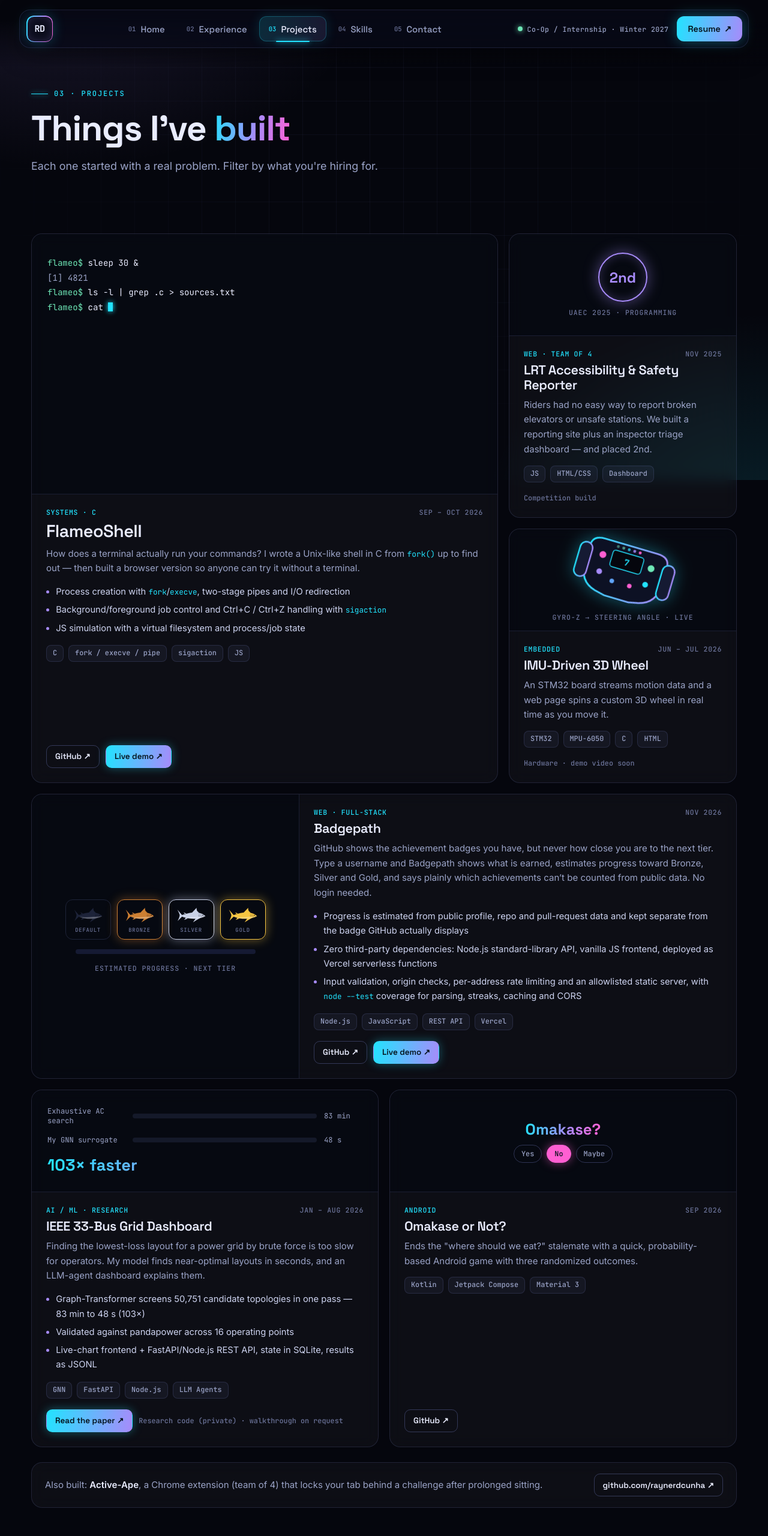
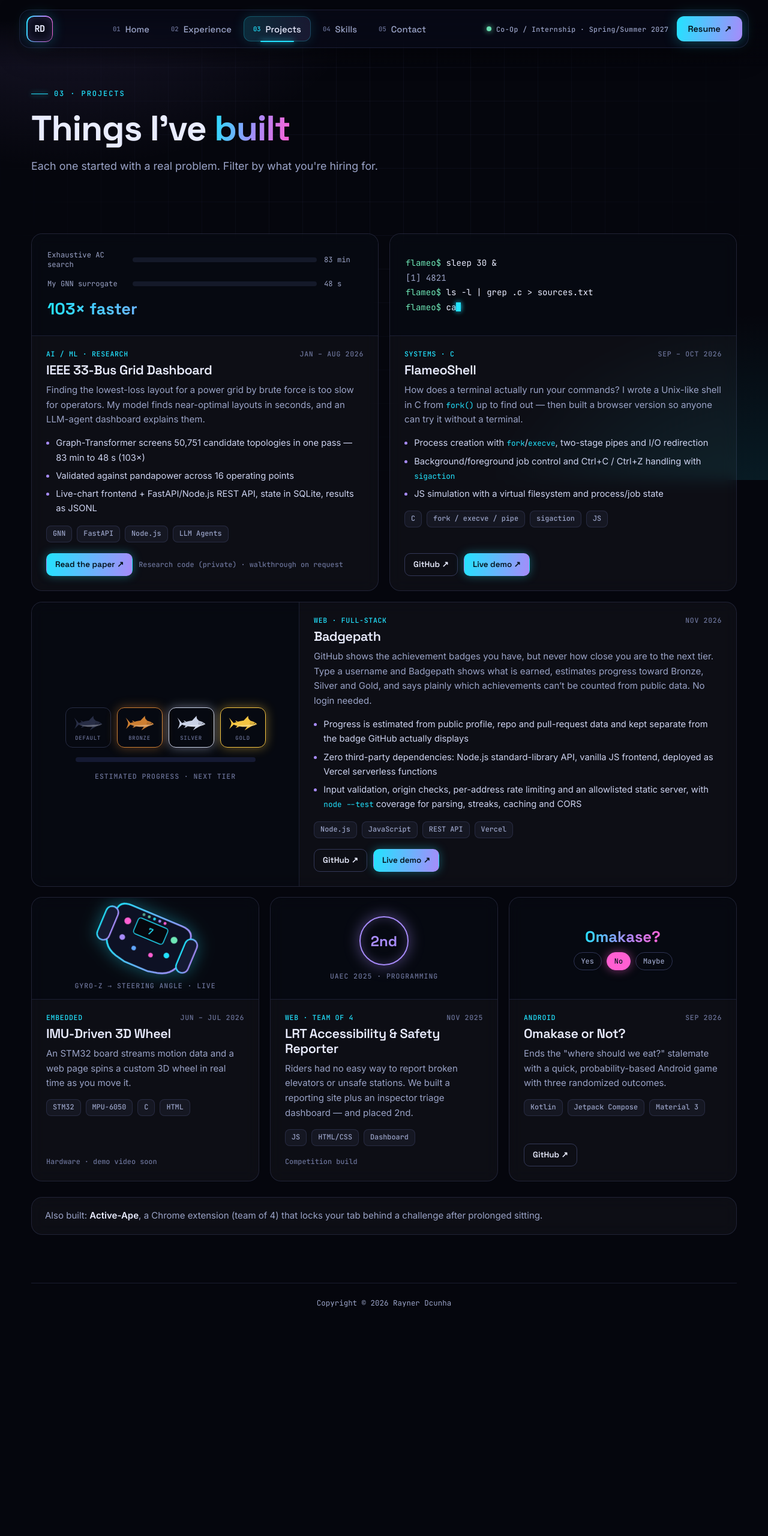
Before and after one commit to raynerdcunha/portfolio-website, a plain HTML site: page projects/index.html in a window 1280 px wide. Shown: the top 2560 px of the page at 60% size. After the commit the page ends 2244 px from the top, so only its background shows below. Drawn offline with Linux system fonts and the light colour scheme.

Commit message:
Major Change

```diff
--- a/index.html
+++ b/index.html
@@ -3,26 +3,26 @@
 <head>
   <meta charset="utf-8">
   <meta name="viewport" content="width=device-width, initial-scale=1">
-  <title>Rayner Dcunha | Computer Engineering Co-op Student</title>
-  <meta name="description" content="Rayner Dcunha — Computer Engineering co-op student at the University of Alberta building ML systems, full-stack web apps and systems software. Looking for a co-op/internship starting Winter 2027.">
+  <title>Rayner Dcunha | Computer Engineering Co-Op Student</title>
+  <meta name="description" content="Rayner Dcunha — Computer Engineering Co-Op student at the University of Alberta building ML systems, full-stack web apps and systems software. Looking for a Co-Op/internship starting Spring/Summer 2027.">
   <meta name="author" content="Rayner Dcunha">
   <meta name="robots" content="index, follow, max-image-preview:large">
   <link rel="canonical" href="https://www.raynerdcunha.com/">
   <meta property="og:type" content="website">
   <meta property="og:site_name" content="Rayner's Domain">
-  <meta property="og:title" content="Rayner Dcunha | Computer Engineering Co-op Student">
-  <meta property="og:description" content="Rayner Dcunha — Computer Engineering co-op student at the University of Alberta building ML systems, full-stack web apps and systems software. Looking for a co-op/internship starting Winter 2027.">
+  <meta property="og:title" content="Rayner Dcunha | Computer Engineering Co-Op Student">
+  <meta property="og:description" content="Rayner Dcunha — Computer Engineering Co-Op student at the University of Alberta building ML systems, full-stack web apps and systems software. Looking for a Co-Op/internship starting Spring/Summer 2027.">
   <meta property="og:url" content="https://www.raynerdcunha.com/">
   <meta property="og:image" content="https://www.raynerdcunha.com/assets/images/og-preview.png">
   <meta property="og:image:width" content="1200">
   <meta property="og:image:height" content="630">
-  <meta property="og:image:alt" content="Rayner's Domain: portfolio of Rayner Dcunha, Computer Engineering co-op student">
+  <meta property="og:image:alt" content="Rayner's Domain: portfolio of Rayner Dcunha, Computer Engineering Co-Op student">
   <meta property="og:locale" content="en_CA">
   <meta name="twitter:card" content="summary_large_image">
-  <meta name="twitter:title" content="Rayner Dcunha | Computer Engineering Co-op Student">
-  <meta name="twitter:description" content="Rayner Dcunha — Computer Engineering co-op student at the University of Alberta building ML systems, full-stack web apps and systems software. Looking for a co-op/internship starting Winter 2027.">
+  <meta name="twitter:title" content="Rayner Dcunha | Computer Engineering Co-Op Student">
+  <meta name="twitter:description" content="Rayner Dcunha — Computer Engineering Co-Op student at the University of Alberta building ML systems, full-stack web apps and systems software. Looking for a Co-Op/internship starting Spring/Summer 2027.">
   <meta name="twitter:image" content="https://www.raynerdcunha.com/assets/images/og-preview.png">
-  <meta name="twitter:image:alt" content="Rayner's Domain: portfolio of Rayner Dcunha, Computer Engineering co-op student">
+  <meta name="twitter:image:alt" content="Rayner's Domain: portfolio of Rayner Dcunha, Computer Engineering Co-Op student">
   <meta name="theme-color" content="#05060d">
   <link rel="icon" href="/favicon.ico" sizes="48x48">
   <link rel="icon" href="/assets/images/rd-logo.svg" type="image/svg+xml">
@@ -43,7 +43,7 @@
       else if (!seen && !rm) r.classList.add('is-loading');
     })();
   </script>
-  <script type="application/ld+json">{"@context":"https://schema.org","@graph":[{"@type":"Person","@id":"https://www.raynerdcunha.com/#person","name":"Rayner Dcunha","url":"https://www.raynerdcunha.com/","email":"mailto:rdcunha@ualberta.ca","jobTitle":"Computer Engineering Co-op Student","affiliation":{"@type":"CollegeOrUniversity","name":"University of Alberta"},"knowsAbout":["Machine learning","Graph neural networks","Full-stack web development","Systems programming in C","Embedded systems"],"sameAs":["https://github.com/raynerdcunha","https://www.linkedin.com/in/raynerdcunha","https://leetcode.com/u/raynerdcunha"]},{"@type":"WebSite","@id":"https://www.raynerdcunha.com/#website","name":"Rayner's Domain","url":"https://www.raynerdcunha.com/","author":{"@id":"https://www.raynerdcunha.com/#person"}}]}</script>
+  <script type="application/ld+json">{"@context":"https://schema.org","@graph":[{"@type":"Person","@id":"https://www.raynerdcunha.com/#person","name":"Rayner Dcunha","url":"https://www.raynerdcunha.com/","email":"mailto:rdcunha@ualberta.ca","jobTitle":"Computer Engineering Co-Op Student","affiliation":{"@type":"CollegeOrUniversity","name":"University of Alberta"},"knowsAbout":["Machine learning","Graph neural networks","Full-stack web development","Systems programming in C","Embedded systems"],"sameAs":["https://github.com/raynerdcunha","https://www.linkedin.com/in/raynerdcunha","https://leetcode.com/u/raynerdcunha"]},{"@type":"WebSite","@id":"https://www.raynerdcunha.com/#website","name":"Rayner's Domain","url":"https://www.raynerdcunha.com/","author":{"@id":"https://www.raynerdcunha.com/#person"}}]}</script>
 </head>
 <body>
   <div class="loader" aria-hidden="true"><span class="loader__mark grad-text">RD</span></div>
@@ -66,7 +66,7 @@
         </ol>
       </nav>
       <div class="taskbar__right">
-        <span class="taskbar__status"><span class="pulse" aria-hidden="true"></span>Co-Op / Internship · Winter 2027</span>
+        <span class="taskbar__status"><span class="pulse" aria-hidden="true"></span>Co-Op / Internship · Spring/Summer 2027</span>
         <a class="taskbar__resume magnetic" href="/resume" target="_blank" rel="noopener">Resume <span aria-hidden="true">↗</span><span class="visually-hidden">(PDF, opens in a new tab)</span></a>
       </div>
     </div>
@@ -80,7 +80,7 @@
         <h1 id="home-title" class="home__name"><span class="split">Rayner</span><br><span class="split grad-text">Dcunha</span></h1>
         <p class="home__role">I build <span class="typed" data-typed="AI/ML systems|frontends people enjoy|backends that scale|tools people actually use">AI/ML systems</span></p>
         <p class="home__pitch">
-          Computer Engineering co-op student at the University of Alberta.
+          Computer Engineering Co-Op student at the University of Alberta.
           I like turning ideas into working software — from AI/ML models to the frontends and backends people actually use.
         </p>
         <div class="home__actions">
@@ -109,8 +109,8 @@
       <aside class="profile glass" aria-label="Quick profile">
         <div class="profile__bar" aria-hidden="true"><span></span><span></span><span></span><b>profile.sys</b></div>
         <dl class="profile__rows">
-          <div class="profile__row"><dt>STATUS</dt><dd><span class="online">● Seeking Co-Op / Internship</span><small>Starting Winter 2027</small></dd></div>
-          <div class="profile__row"><dt>PROGRAM</dt><dd>Computer Engineering Co-op<small>University of Alberta · Grad 2028</small></dd></div>
+          <div class="profile__row"><dt>STATUS</dt><dd><span class="online">● Seeking Co-Op / Internship</span><small>Starting Spring/Summer 2027</small></dd></div>
+          <div class="profile__row"><dt>PROGRAM</dt><dd>Computer Engineering Co-Op<small>University of Alberta · Grad 2028</small></dd></div>
           <div class="profile__row"><dt>FOCUS</dt><dd>AI/ML · Frontend · Backend</dd></div>
           <div class="profile__row"><dt>LAST ROLE</dt><dd>AI/ML Research Assistant Intern<small>UAlberta ECE · Jan – Aug 2026</small></dd></div>
           <div class="profile__row"><dt>STACK</dt><dd>Python · JS · C · SQL · Kotlin · FastAPI · Node.js</dd></div>
@@ -164,7 +164,7 @@
     </div>
 
     <nav class="sectors" aria-label="Explore the domain">
-      <a class="sector glass glass--glow reveal" href="/experience"><span class="sector__num">02 / EXPERIENCE</span><span class="sector__title">Research &amp; roles <span aria-hidden="true">→</span></span><p class="sector__text">Two research positions and seven leadership roles.</p></a>
+      <a class="sector glass glass--glow reveal" href="/experience"><span class="sector__num">02 / EXPERIENCE</span><span class="sector__title">Research &amp; roles <span aria-hidden="true">→</span></span><p class="sector__text">Two research positions and nine leadership roles.</p></a>
       <a class="sector glass glass--glow reveal" style="--d:.06s" href="/projects"><span class="sector__num">03 / PROJECTS</span><span class="sector__title">Things I built <span aria-hidden="true">→</span></span><p class="sector__text">ML, systems, web, Android and hardware.</p></a>
       <a class="sector glass glass--glow reveal" style="--d:.12s" href="/skills"><span class="sector__num">04 / SKILLS</span><span class="sector__title">Knowledge graph <span aria-hidden="true">→</span></span><p class="sector__text">26 skills, each linked to where I used it.</p></a>
       <a class="sector glass glass--glow reveal" style="--d:.18s" href="/contact"><span class="sector__num">05 / CONTACT</span><span class="sector__title">Say hello <span aria-hidden="true">→</span></span><p class="sector__text">Form, email, LinkedIn, GitHub.</p></a>
--- a/projects/index.html
+++ b/projects/index.html
@@ -16,13 +16,13 @@
   <meta property="og:image" content="https://www.raynerdcunha.com/assets/images/og-preview.png">
   <meta property="og:image:width" content="1200">
   <meta property="og:image:height" content="630">
-  <meta property="og:image:alt" content="Rayner's Domain: portfolio of Rayner Dcunha, Computer Engineering co-op student">
+  <meta property="og:image:alt" content="Rayner's Domain: portfolio of Rayner Dcunha, Computer Engineering Co-Op student">
   <meta property="og:locale" content="en_CA">
   <meta name="twitter:card" content="summary_large_image">
   <meta name="twitter:title" content="Projects — FlameoShell, Badgepath &amp; More | Rayner Dcunha">
   <meta name="twitter:description" content="Projects by Rayner Dcunha: FlameoShell (Unix shell in C), Badgepath (GitHub achievement tracker), an ML power-grid dashboard, an embedded IMU 3D wheel, a 2nd-place LRT reporting site and an Android app.">
   <meta name="twitter:image" content="https://www.raynerdcunha.com/assets/images/og-preview.png">
-  <meta name="twitter:image:alt" content="Rayner's Domain: portfolio of Rayner Dcunha, Computer Engineering co-op student">
+  <meta name="twitter:image:alt" content="Rayner's Domain: portfolio of Rayner Dcunha, Computer Engineering Co-Op student">
   <meta name="theme-color" content="#05060d">
   <link rel="icon" href="/favicon.ico" sizes="48x48">
   <link rel="icon" href="/assets/images/rd-logo.svg" type="image/svg+xml">
@@ -66,7 +66,7 @@
         </ol>
       </nav>
       <div class="taskbar__right">
-        <span class="taskbar__status"><span class="pulse" aria-hidden="true"></span>Co-Op / Internship · Winter 2027</span>
+        <span class="taskbar__status"><span class="pulse" aria-hidden="true"></span>Co-Op / Internship · Spring/Summer 2027</span>
         <a class="taskbar__resume magnetic" href="/resume" target="_blank" rel="noopener">Resume <span aria-hidden="true">↗</span><span class="visually-hidden">(PDF, opens in a new tab)</span></a>
       </div>
     </div>
@@ -92,7 +92,32 @@
     <!-- To use a real screenshot, replace a card's visual with:
          <img src="/assets/images/projects/flameoshell-demo.webp" alt="FlameoShell running in the browser" loading="lazy"> -->
     <div class="bento">
-      <article class="proj proj--xl tilt glass glass--glow reveal" data-tags="systems web">
+      <article class="proj proj--wide tilt glass glass--glow reveal" data-tags="ai web">
+        <div class="proj__visual">
+          <div class="race" data-run>
+            <div class="race__row"><span>Exhaustive AC search</span><span class="race__track"><span class="race__bar race__bar--slow"></span></span><span>83 min</span></div>
+            <div class="race__row"><span>My GNN surrogate</span><span class="race__track"><span class="race__bar race__bar--fast"></span></span><span>48 s</span></div>
+            <div class="race__big grad-text">103× faster</div>
+          </div>
+        </div>
+        <div class="proj__body">
+          <p class="proj__meta"><b>AI / ML · RESEARCH</b><span>JAN – AUG 2026</span></p>
+          <h2 class="proj__title">IEEE 33-Bus Grid Dashboard</h2>
+          <p class="proj__problem">Finding the lowest-loss layout for a power grid by brute force is too slow for operators. My model finds near-optimal layouts in seconds, and an LLM-agent dashboard explains them.</p>
+          <ul class="proj__points">
+            <li>Graph-Transformer screens 50,751 candidate topologies in one pass — 83 min to 48 s (103×)</li>
+            <li>Validated against pandapower across 16 operating points</li>
+            <li>Live-chart frontend + FastAPI/Node.js REST API, state in SQLite, results as JSONL</li>
+          </ul>
+          <ul class="chips"><li>GNN</li><li>FastAPI</li><li>Node.js</li><li>LLM Agents</li></ul>
+          <div class="proj__links">
+            <a class="proj__link proj__link--live" href="https://www.mdpi.com/4118630" target="_blank" rel="noopener">Read the paper ↗</a>
+            <span class="proj__note">Research code (private) · walkthrough on request</span>
+          </div>
+        </div>
+      </article>
+
+      <article class="proj proj--wide tilt glass glass--glow reveal" data-tags="systems web">
         <div class="proj__visual"><pre id="flameo-term" class="term" aria-label="Animated FlameoShell terminal session"><span class="p">flameo$</span> sleep 30 &amp;</pre></div>
         <div class="proj__body">
           <p class="proj__meta"><b>SYSTEMS · C</b><span>SEP – OCT 2026</span></p>
@@ -108,39 +133,6 @@
             <a class="proj__link" href="https://github.com/raynerdcunha/flameoshell" target="_blank" rel="noopener">GitHub ↗</a>
             <a class="proj__link proj__link--live" href="https://flameoshell.vercel.app" target="_blank" rel="noopener">Live demo ↗</a>
           </div>
-        </div>
-      </article>
-
-      <article class="proj tilt glass glass--glow reveal" data-tags="web" style="--d:.06s">
-        <div class="proj__visual"><div class="vis-center"><span class="badge2">2nd</span><span class="vis-cap">UAEC 2025 · PROGRAMMING</span></div></div>
-        <div class="proj__body">
-          <p class="proj__meta"><b>WEB · TEAM OF 4</b><span>NOV 2025</span></p>
-          <h2 class="proj__title">LRT Accessibility &amp; Safety Reporter</h2>
-          <p class="proj__problem">Riders had no easy way to report broken elevators or unsafe stations. We built a reporting site plus an inspector triage dashboard — and placed 2nd.</p>
-          <ul class="chips"><li>JS</li><li>HTML/CSS</li><li>Dashboard</li></ul>
-          <div class="proj__links"><span class="proj__note">Competition build</span></div>
-        </div>
-      </article>
-
-      <article class="proj tilt glass glass--glow reveal" data-tags="hardware systems" style="--d:.12s">
-        <div class="proj__visual"><div class="vis-center"><svg class="f1-wheel" viewBox="0 0 200 120" aria-hidden="true">
-            <defs><linearGradient id="f1g" x1="0" x2="1"><stop offset="0" stop-color="#22e3ff"/><stop offset="1" stop-color="#a78bfa"/></linearGradient></defs>
-            <path d="M30 30 Q30 12 52 12 H148 Q170 12 170 30 V62 Q170 96 140 104 L122 108 H78 L60 104 Q30 96 30 62 Z" fill="#0d1124" stroke="url(#f1g)" stroke-width="3"/>
-            <rect x="14" y="26" width="22" height="62" rx="11" fill="#151a33" stroke="url(#f1g)" stroke-width="2.5"/>
-            <rect x="164" y="26" width="22" height="62" rx="11" fill="#151a33" stroke="url(#f1g)" stroke-width="2.5"/>
-            <rect x="72" y="26" width="56" height="30" rx="5" fill="#05060d" stroke="#22e3ff" stroke-width="1.5"/>
-            <text x="100" y="47" text-anchor="middle" font-family="JetBrains Mono, monospace" font-size="15" font-weight="700" fill="#22e3ff">7</text>
-            <circle cx="56" cy="40" r="6" fill="#ff5fd2"/><circle cx="144" cy="40" r="6" fill="#6ee7b7"/>
-            <circle cx="58" cy="70" r="5" fill="#a78bfa"/><circle cx="142" cy="70" r="5" fill="#22e3ff"/>
-            <circle cx="84" cy="80" r="4" fill="#60a5fa"/><circle cx="116" cy="80" r="4" fill="#ff5fd2"/>
-            <g class="f1-leds"><circle cx="78" cy="19" r="2.6"/><circle cx="88" cy="19" r="2.6"/><circle cx="98" cy="19" r="2.6"/><circle cx="108" cy="19" r="2.6"/><circle cx="118" cy="19" r="2.6"/></g>
-          </svg><span class="vis-cap">GYRO-Z → STEERING ANGLE · LIVE</span></div></div>
-        <div class="proj__body">
-          <p class="proj__meta"><b>EMBEDDED</b><span>JUN – JUL 2026</span></p>
-          <h2 class="proj__title">IMU-Driven 3D Wheel</h2>
-          <p class="proj__problem">An STM32 board streams motion data and a web page spins a custom 3D wheel in real time as you move it.</p>
-          <ul class="chips"><li>STM32</li><li>MPU-6050</li><li>C</li><li>HTML</li></ul>
-          <div class="proj__links"><span class="proj__note">Hardware · demo video soon</span></div>
         </div>
       </article>
 
@@ -189,32 +181,40 @@
         </div>
       </article>
 
-      <article class="proj proj--wide tilt glass glass--glow reveal" data-tags="ai web">
-        <div class="proj__visual">
-          <div class="race" data-run>
-            <div class="race__row"><span>Exhaustive AC search</span><span class="race__track"><span class="race__bar race__bar--slow"></span></span><span>83 min</span></div>
-            <div class="race__row"><span>My GNN surrogate</span><span class="race__track"><span class="race__bar race__bar--fast"></span></span><span>48 s</span></div>
-            <div class="race__big grad-text">103× faster</div>
-          </div>
-        </div>
+      <article class="proj tilt glass glass--glow reveal" data-tags="hardware systems" style="--d:.12s">
+        <div class="proj__visual"><div class="vis-center"><svg class="f1-wheel" viewBox="0 0 200 120" aria-hidden="true">
+            <defs><linearGradient id="f1g" x1="0" x2="1"><stop offset="0" stop-color="#22e3ff"/><stop offset="1" stop-color="#a78bfa"/></linearGradient></defs>
+            <path d="M30 30 Q30 12 52 12 H148 Q170 12 170 30 V62 Q170 96 140 104 L122 108 H78 L60 104 Q30 96 30 62 Z" fill="#0d1124" stroke="url(#f1g)" stroke-width="3"/>
+            <rect x="14" y="26" width="22" height="62" rx="11" fill="#151a33" stroke="url(#f1g)" stroke-width="2.5"/>
+            <rect x="164" y="26" width="22" height="62" rx="11" fill="#151a33" stroke="url(#f1g)" stroke-width="2.5"/>
+            <rect x="72" y="26" width="56" height="30" rx="5" fill="#05060d" stroke="#22e3ff" stroke-width="1.5"/>
+            <text x="100" y="47" text-anchor="middle" font-family="JetBrains Mono, monospace" font-size="15" font-weight="700" fill="#22e3ff">7</text>
+            <circle cx="56" cy="40" r="6" fill="#ff5fd2"/><circle cx="144" cy="40" r="6" fill="#6ee7b7"/>
+            <circle cx="58" cy="70" r="5" fill="#a78bfa"/><circle cx="142" cy="70" r="5" fill="#22e3ff"/>
+            <circle cx="84" cy="80" r="4" fill="#60a5fa"/><circle cx="116" cy="80" r="4" fill="#ff5fd2"/>
+            <g class="f1-leds"><circle cx="78" cy="19" r="2.6"/><circle cx="88" cy="19" r="2.6"/><circle cx="98" cy="19" r="2.6"/><circle cx="108" cy="19" r="2.6"/><circle cx="118" cy="19" r="2.6"/></g>
+          </svg><span class="vis-cap">GYRO-Z → STEERING ANGLE · LIVE</span></div></div>
         <div class="proj__body">
-          <p class="proj__meta"><b>AI / ML · RESEARCH</b><span>JAN – AUG 2026</span></p>
-          <h2 class="proj__title">IEEE 33-Bus Grid Dashboard</h2>
-          <p class="proj__problem">Finding the lowest-loss layout for a power grid by brute force is too slow for operators. My model finds near-optimal layouts in seconds, and an LLM-agent dashboard explains them.</p>
-          <ul class="proj__points">
-            <li>Graph-Transformer screens 50,751 candidate topologies in one pass — 83 min to 48 s (103×)</li>
-            <li>Validated against pandapower across 16 operating points</li>
-            <li>Live-chart frontend + FastAPI/Node.js REST API, state in SQLite, results as JSONL</li>
-          </ul>
-          <ul class="chips"><li>GNN</li><li>FastAPI</li><li>Node.js</li><li>LLM Agents</li></ul>
-          <div class="proj__links">
-            <a class="proj__link proj__link--live" href="https://www.mdpi.com/4118630" target="_blank" rel="noopener">Read the paper ↗</a>
-            <span class="proj__note">Research code (private) · walkthrough on request</span>
-          </div>
+          <p class="proj__meta"><b>EMBEDDED</b><span>JUN – JUL 2026</span></p>
+          <h2 class="proj__title">IMU-Driven 3D Wheel</h2>
+          <p class="proj__problem">An STM32 board streams motion data and a web page spins a custom 3D wheel in real time as you move it.</p>
+          <ul class="chips"><li>STM32</li><li>MPU-6050</li><li>C</li><li>HTML</li></ul>
+          <div class="proj__links"><span class="proj__note">Hardware · demo video soon</span></div>
         </div>
       </article>
 
-      <article class="proj proj--wide tilt glass glass--glow reveal" data-tags="mobile" style="--d:.08s">
+      <article class="proj tilt glass glass--glow reveal" data-tags="web" style="--d:.06s">
+        <div class="proj__visual"><div class="vis-center"><span class="badge2">2nd</span><span class="vis-cap">UAEC 2025 · PROGRAMMING</span></div></div>
+        <div class="proj__body">
+          <p class="proj__meta"><b>WEB · TEAM OF 4</b><span>NOV 2025</span></p>
+          <h2 class="proj__title">LRT Accessibility &amp; Safety Reporter</h2>
+          <p class="proj__problem">Riders had no easy way to report broken elevators or unsafe stations. We built a reporting site plus an inspector triage dashboard — and placed 2nd.</p>
+          <ul class="chips"><li>JS</li><li>HTML/CSS</li><li>Dashboard</li></ul>
+          <div class="proj__links"><span class="proj__note">Competition build</span></div>
+        </div>
+      </article>
+
+      <article class="proj tilt glass glass--glow reveal" data-tags="mobile" style="--d:.08s">
         <div class="proj__visual"><div class="vis-center"><span class="choice-q grad-text">Omakase?</span><span class="choice"><span class="is-on">Yes</span><span>No</span><span>Maybe</span></span></div></div>
         <div class="proj__body">
           <p class="proj__meta"><b>ANDROID</b><span>SEP 2026</span></p>
@@ -228,7 +228,6 @@
 
     <div class="more glass reveal">
       <span>Also built: <strong>Active-Ape</strong>, a Chrome extension (team of 4) that locks your tab behind a challenge after prolonged sitting.</span>
-      <a class="proj__link" href="https://github.com/raynerdcunha" target="_blank" rel="noopener">github.com/raynerdcunha ↗</a>
     </div>
 
     <footer class="footer">
```
Also changed, not shown: contact/index.html (+12 -12 lines), experience/index.html (+4 -4 lines), sitemap.xml (+5 -5 lines), skills/index.html (+3 -3 lines), llms.txt, site.webmanifest, 1 other file.
